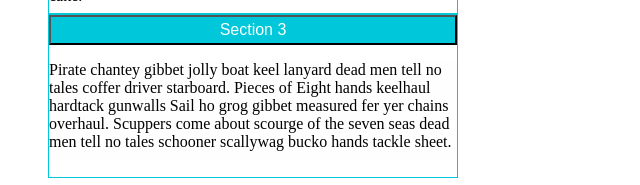
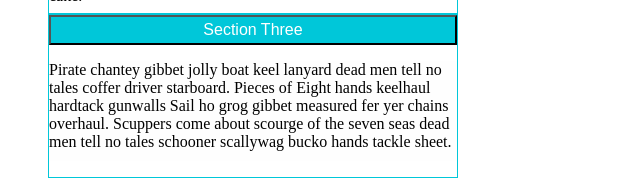
Before and after one commit to Shalmalidp/day10-Accordion, a plain HTML site: page index.html in a window 1280 px wide. Shown: the part 330-515 px from the top of the page, 0-640 px from the left. Drawn offline with Linux system fonts and the light colour scheme.

Commit message:
Final commit changed section 3 to section Three

```diff
--- a/index.html
+++ b/index.html
@@ -20,7 +20,7 @@
 <p class="para">Fruitcake tiramisu pudding sesame snaps dragée tootsie roll gummies chupa chups. Sesame snaps gingerbread icing powder jelly-o. Marzipan liquorice soufflé pudding biscuit apple pie cheesecake powder muffin. Tiramisu apple pie croissant chocolate cake cookie cupcake biscuit gingerbread chocolate cake. </p>
 </li>
 <li class="list-class">
-<button class="normal-button"> Section 3</button>
+<button class="normal-button"> Section Three</button>
 <p class="para">Pirate chantey gibbet jolly boat keel lanyard dead men tell no tales coffer driver starboard. Pieces of Eight hands keelhaul hardtack gunwalls Sail ho grog gibbet measured fer yer chains overhaul. Scuppers come about scourge of the seven seas dead men tell no tales schooner scallywag bucko hands tackle sheet.</p>
 </li>
   </ul>
```
Also changed, not shown: 1 other file.
